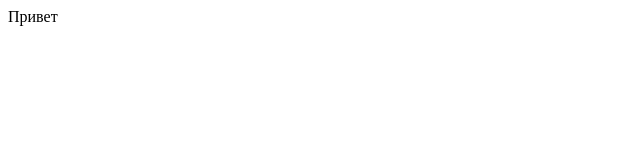
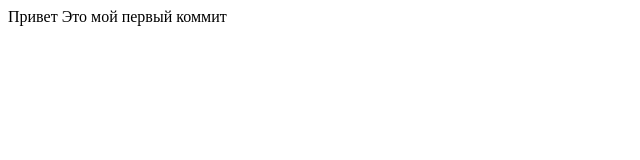
Before and after one commit to wettekk/belhard, a plain HTML site: page index.html in a window 1280 px wide. Shown: the whole page, without its empty margins (0-640 px from the left). Drawn offline with Linux system fonts and the light colour scheme.

Commit message:
Изменен файл index.html

```diff
--- a/index.html
+++ b/index.html
@@ -7,5 +7,6 @@
 </head>
 <body>
     Привет
+    Это мой первый коммит
 </body>
 </html>
```
